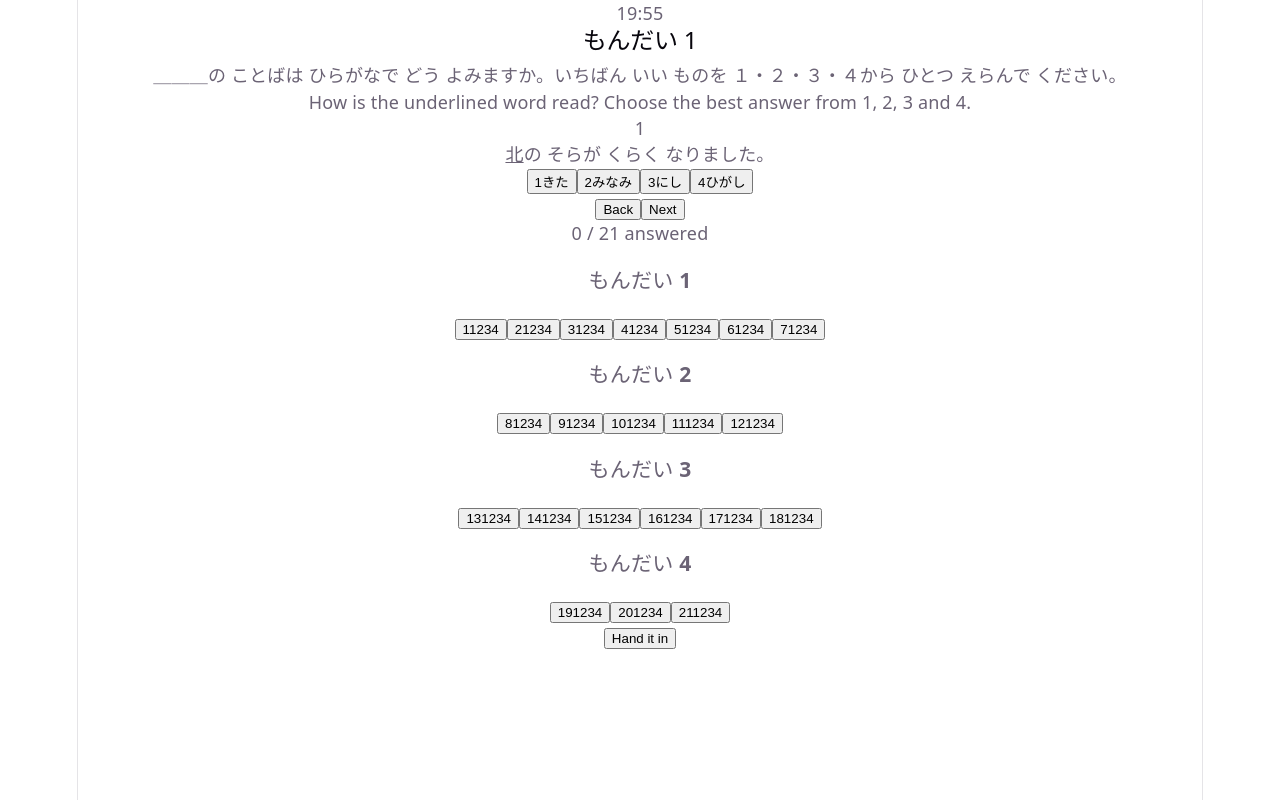
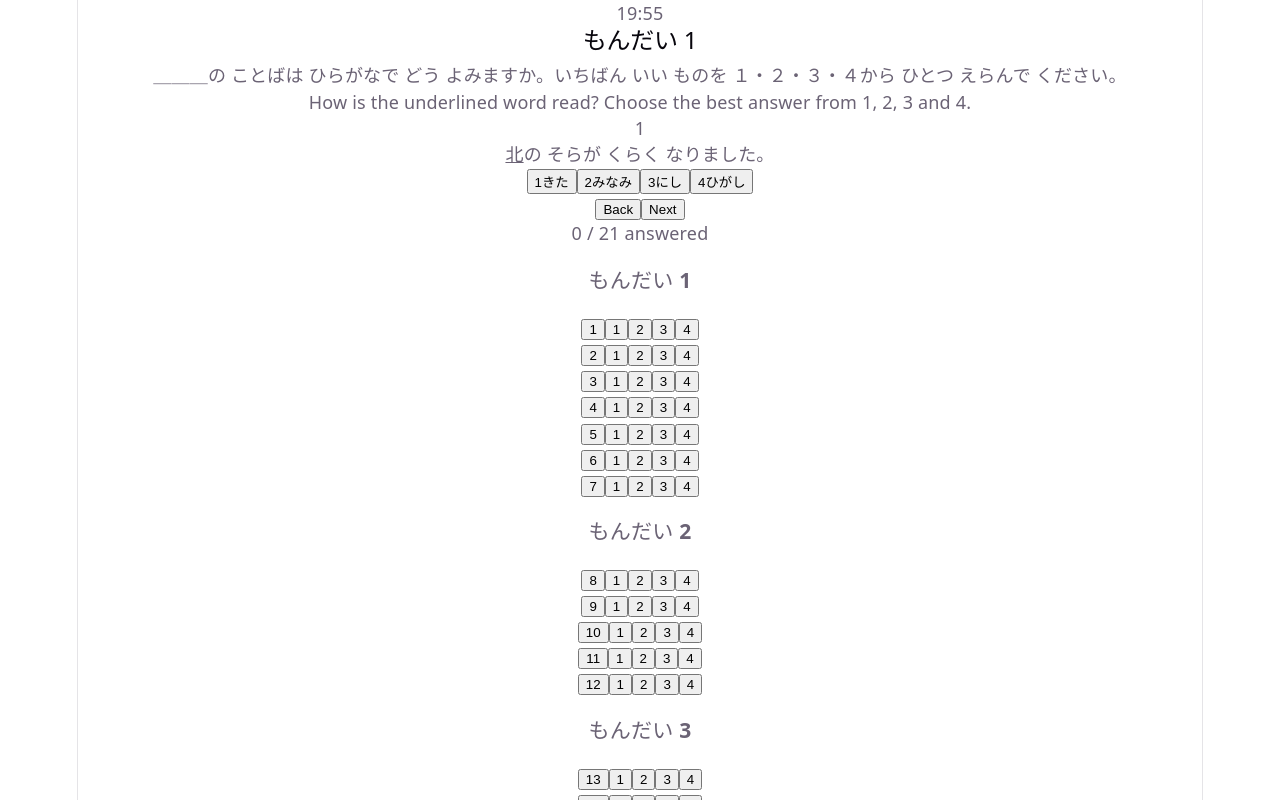
Before and after one commit to victoriaghoos/jlpt-exam-section, a React (Vite) app: page / in a window 1280 px wide. Shown: the top 800 px of the page. Built offline with nearby package versions, Linux system fonts and the light colour scheme.

Commit message:
Implement answer marking functionality in AnswerSheet and update App component

```diff
--- a/src/App.tsx
+++ b/src/App.tsx
@@ -45,6 +45,12 @@ export default function App() {
         answers={state.answers}
         isSubmitted={state.isSubmitted}
         onSelectQuestion={(index) => dispatch({ type: 'GOTO_QUESTION', index })}
+        onMarkAnswer={(index, choiceId) => {
+          // ANSWER always targets the current question, so jump there first;
+          // useReducer processes both dispatches in order against the updated state.
+          dispatch({ type: 'GOTO_QUESTION', index });
+          dispatch({ type: 'ANSWER', choiceId });
+        }}
         onSubmit={() => dispatch({ type: 'SUBMIT' })}
       />
     </div>
--- a/src/components/AnswerSheet.tsx
+++ b/src/components/AnswerSheet.tsx
@@ -6,6 +6,7 @@ interface AnswerSheetProps {
   answers: Record<number, string>;
   isSubmitted: boolean;
   onSelectQuestion: (index: number) => void;
+  onMarkAnswer: (index: number, choiceId: string) => void; // marks a choice for a question without it being the current one
   onSubmit: () => void;
 }
 
@@ -41,6 +42,7 @@ export function AnswerSheet({
   answers,
   isSubmitted,
   onSelectQuestion,
+  onMarkAnswer,
   onSubmit,
 }: AnswerSheetProps) {
   const answeredCount = Object.keys(answers).length;
@@ -62,30 +64,42 @@ export function AnswerSheet({
             const choiceNumber = question.choices.findIndex((choice) => choice.id === selectedChoiceId) + 1;
 
             return (
-              <button
+              // A row is a group, not a button: the number navigates, but each
+              // bubble is its own button so an answer can be marked directly
+              // from the sheet, without nesting interactive elements.
+              <div
                 key={question.id}
-                type="button"
                 className={
                   isCurrent ? 'answer-sheet__row answer-sheet__row--current' : 'answer-sheet__row'
                 }
-                aria-current={isCurrent ? 'true' : undefined}
+                role="group"
                 aria-label={`Question ${question.id}, ${selectedChoiceId ? `marked ${choiceNumber}` : 'blank'}`}
-                onClick={() => onSelectQuestion(index)}
               >
-                <span className="answer-sheet__number">{question.id}</span>
+                <button
+                  type="button"
+                  className="answer-sheet__number"
+                  aria-current={isCurrent ? 'true' : undefined}
+                  onClick={() => onSelectQuestion(index)}
+                >
+                  {question.id}
+                </button>
                 {question.choices.map((choice, choiceIndex) => (
-                  <span
+                  <button
                     key={choice.id}
+                    type="button"
                     className={
                       choice.id === selectedChoiceId
                         ? 'answer-sheet__bubble answer-sheet__bubble--selected'
                         : 'answer-sheet__bubble'
                     }
+                    aria-pressed={choice.id === selectedChoiceId}
+                    aria-label={`Mark question ${question.id} as ${choiceIndex + 1}`}
+                    onClick={() => onMarkAnswer(index, choice.id)}
                   >
                     {choiceIndex + 1}
-                  </span>
+                  </button>
                 ))}
-              </button>
+              </div>
             );
           })}
         </div>
```
